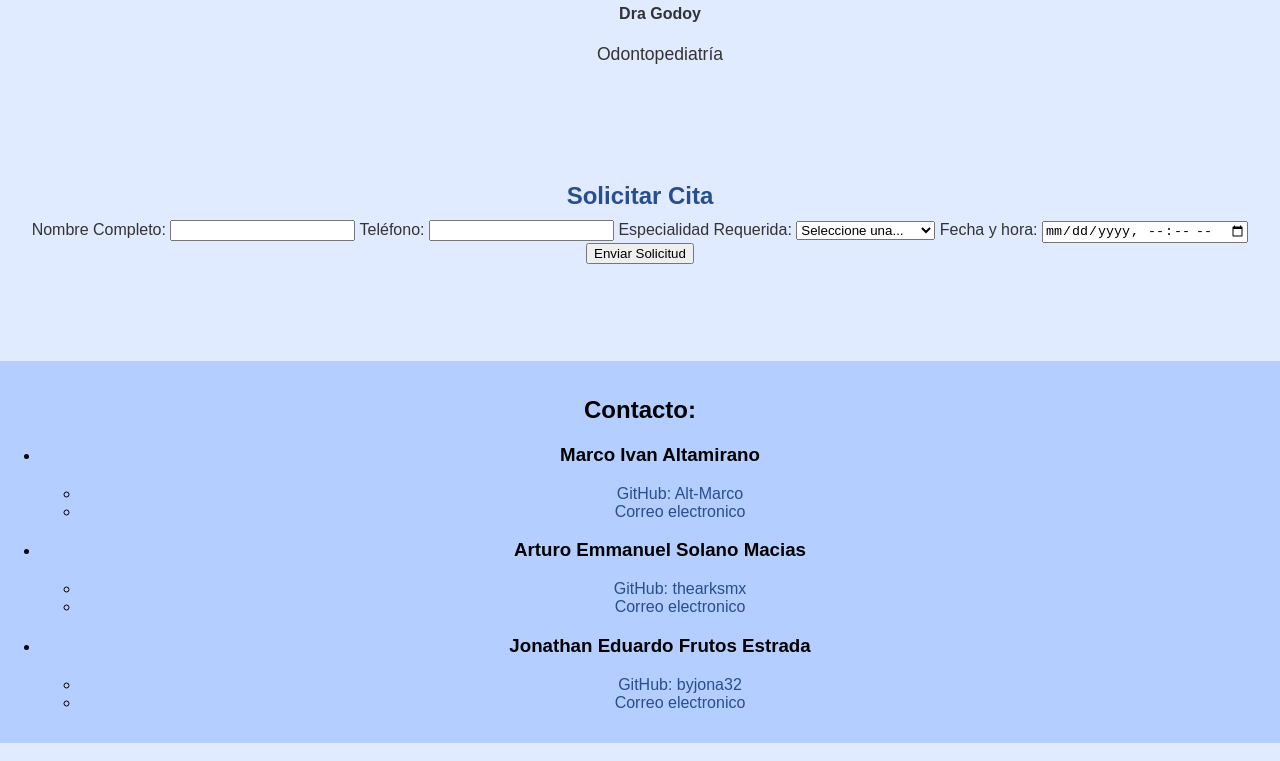
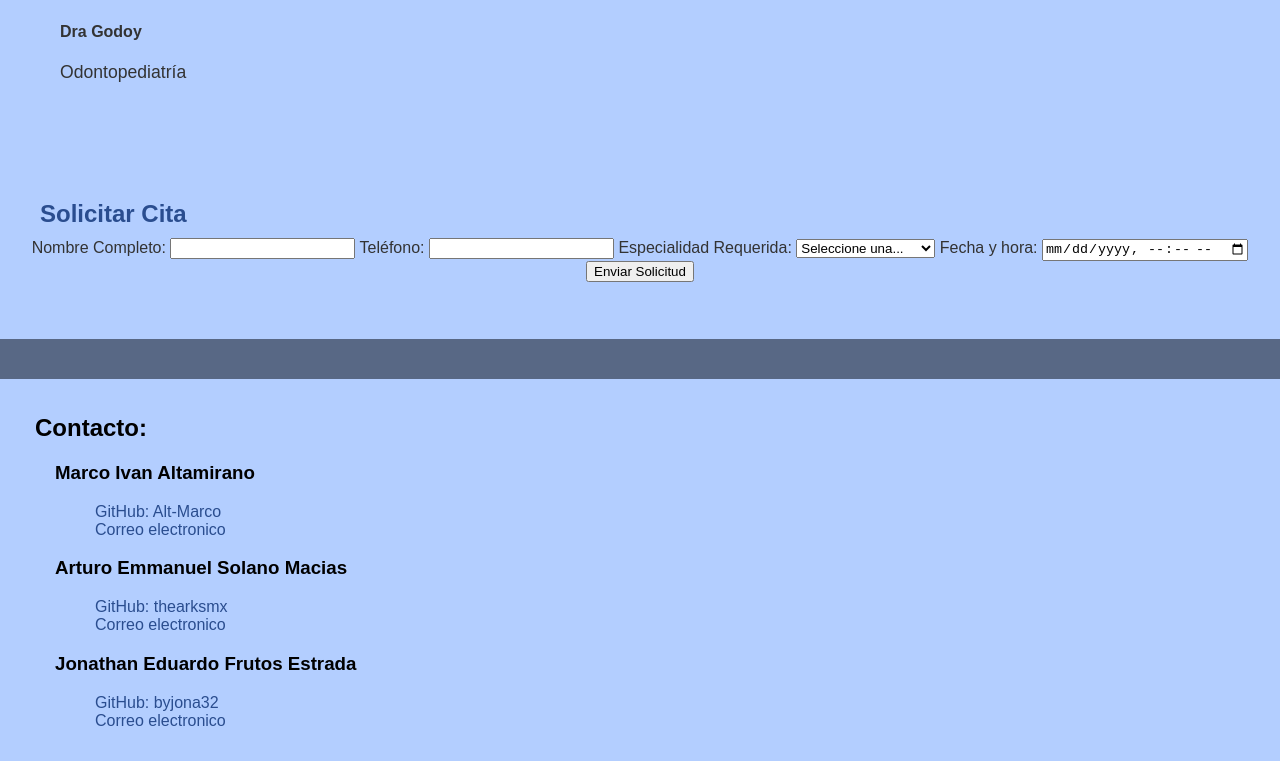
Before and after one commit to Alt-Marco/proyecto, a plain HTML site: page index.html in a window 1280 px wide. Shown: the part 1022-1783 px from the top of the page. Drawn offline with Linux system fonts and the light colour scheme; a script that the page names is missing.

Commit message:
cambio en la la organizacion de contactos
Updated styles for body, header, section, and footer.

```diff
--- a/css/styles.css
+++ b/css/styles.css
@@ -1,11 +1,9 @@
-body {
+  body {
     margin: 0;
     font-family: Arial, Helvetica, sans-serif;
-    background-color: #E0EBFF;
+    background-color: #586885;
     color: #333;
 }
-
-
 header {
     background-color: #B3CEFF;
     color: #000;
@@ -13,42 +11,51 @@ header {
     text-align: center;
     box-shadow: 0 2px 8px rgba(0,0,0,0.15);
 }
-
 header h1 {
     margin: 0;
-    font-size: 2rem;
+    font-size: 3rem;
 }
-
-
 section {
     padding: 40px 20px;
     text-align: center;
-    background-color: #E0EBFF;
-}
-
-section h2 {
+    background-color: #B3CEFF;
+}section h2 {
     color: #2a4d8f;
     margin-bottom: 10px;
 }
+h2 {
+    text-align: left;
+    margin-left: 20px;
 
-section p {
+}
+h3  {
+    text-align: left;
+
+
+}
+li {
+    list-style-type: none;
+    text-align: left;
+}
+    section p {
     font-size: 1.1rem;
 }
-
 
 footer {
     background-color: #B3CEFF;
     color: #000;
     text-align: center;
-    padding: 15px 0;
+    padding: 15px ;
     margin-top: 40px;
 }
-
 footer a {
     color: #2a4d8f;
     text-decoration: none;
 }
-
 footer a:hover {
     text-decoration: underline;
 }
+</style>
+    </footer>
+</body>
+</html>
```
